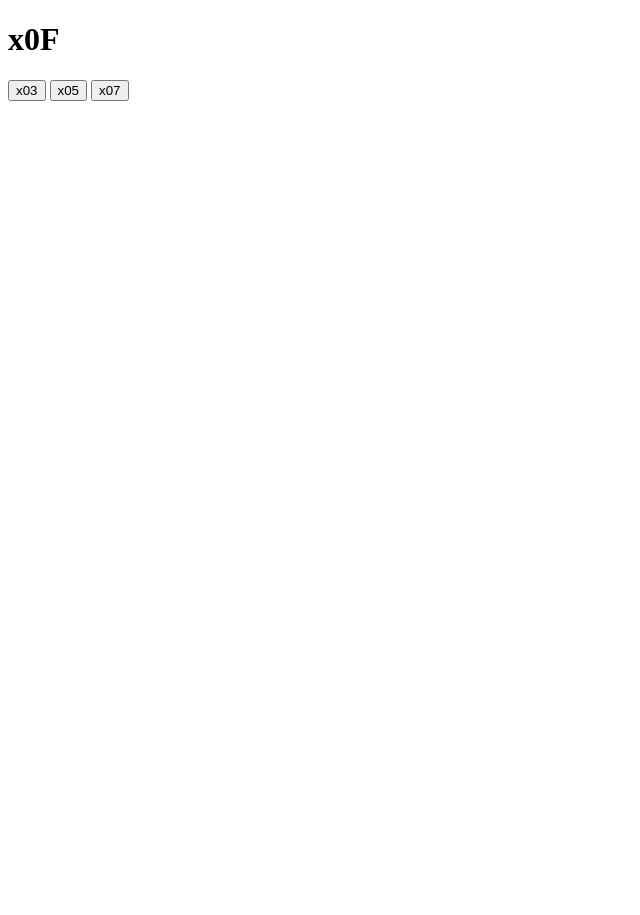
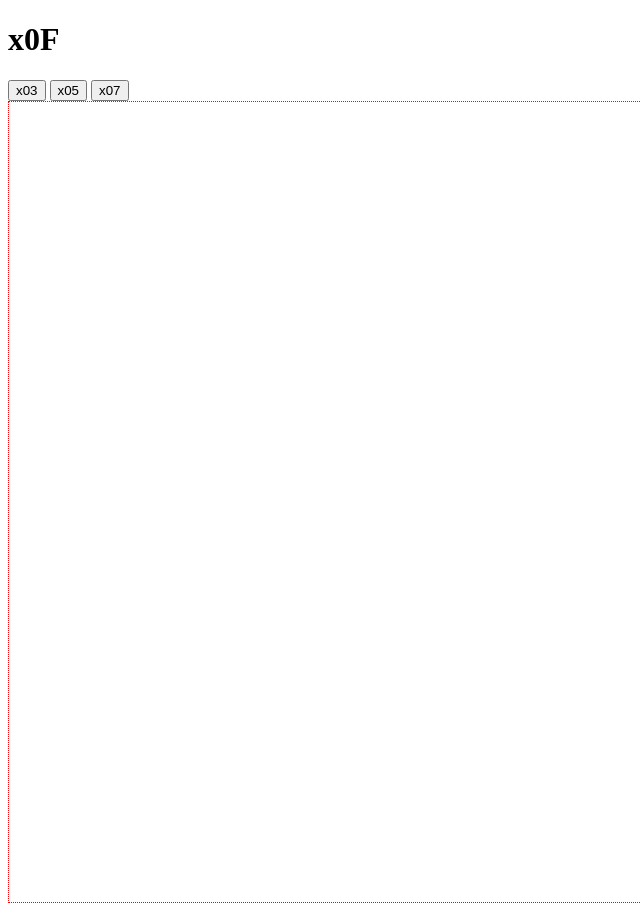
Before and after one commit to vadim-malashenko/x0F, a plain HTML site: page index.html in a window 1280 px wide. Shown: the whole page, without its empty margins (0-640 px from the left). Drawn offline with Linux system fonts and the light colour scheme.

Commit message:
Fix error.

```diff
--- a/index.html
+++ b/index.html
@@ -30,7 +30,7 @@
 
             <section>
 
-                <canvas id="x0f"></canvas>
+                <canvas id="x0f" style="border:1px red dotted"></canvas>
 
             </section>
 
```
